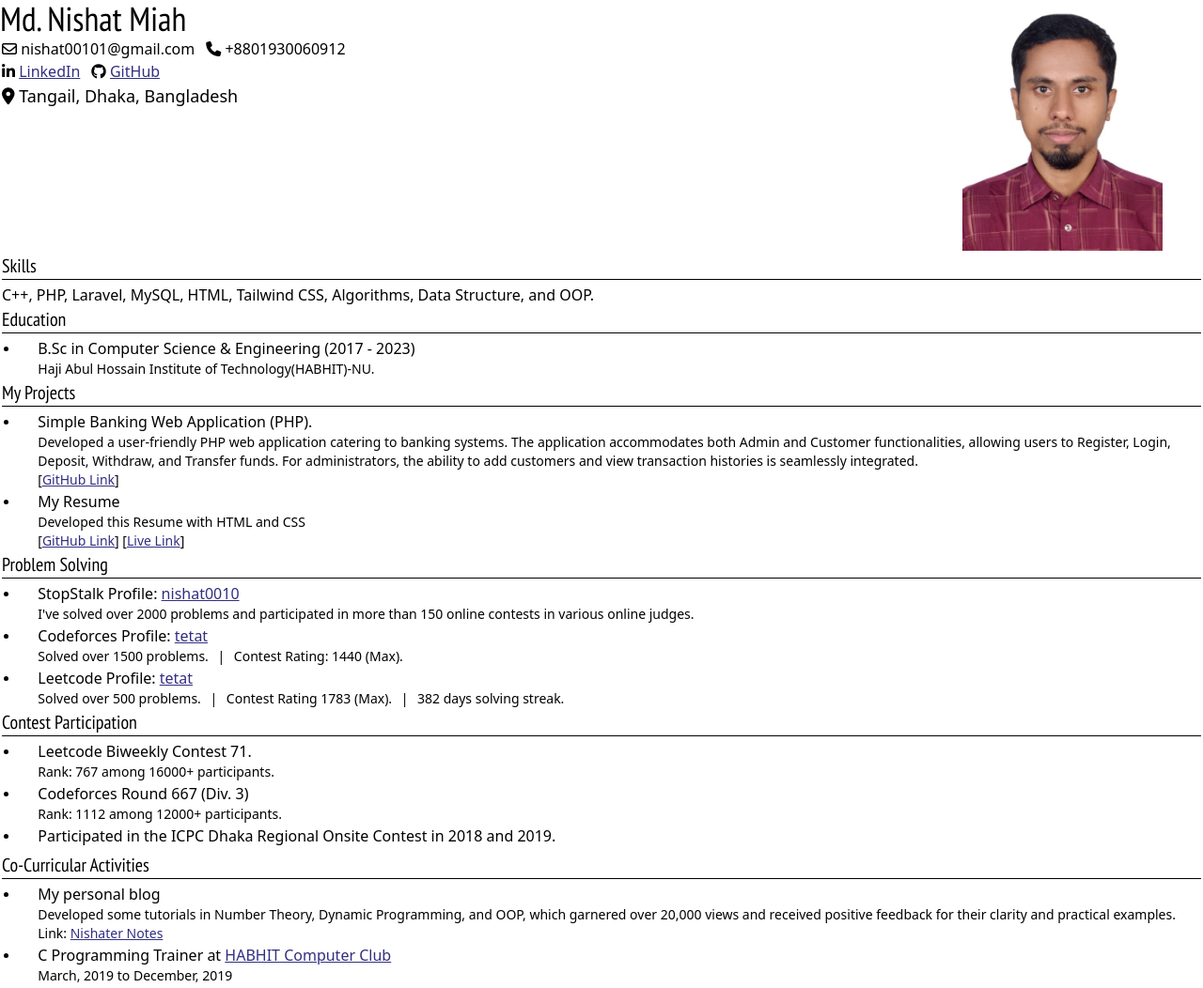
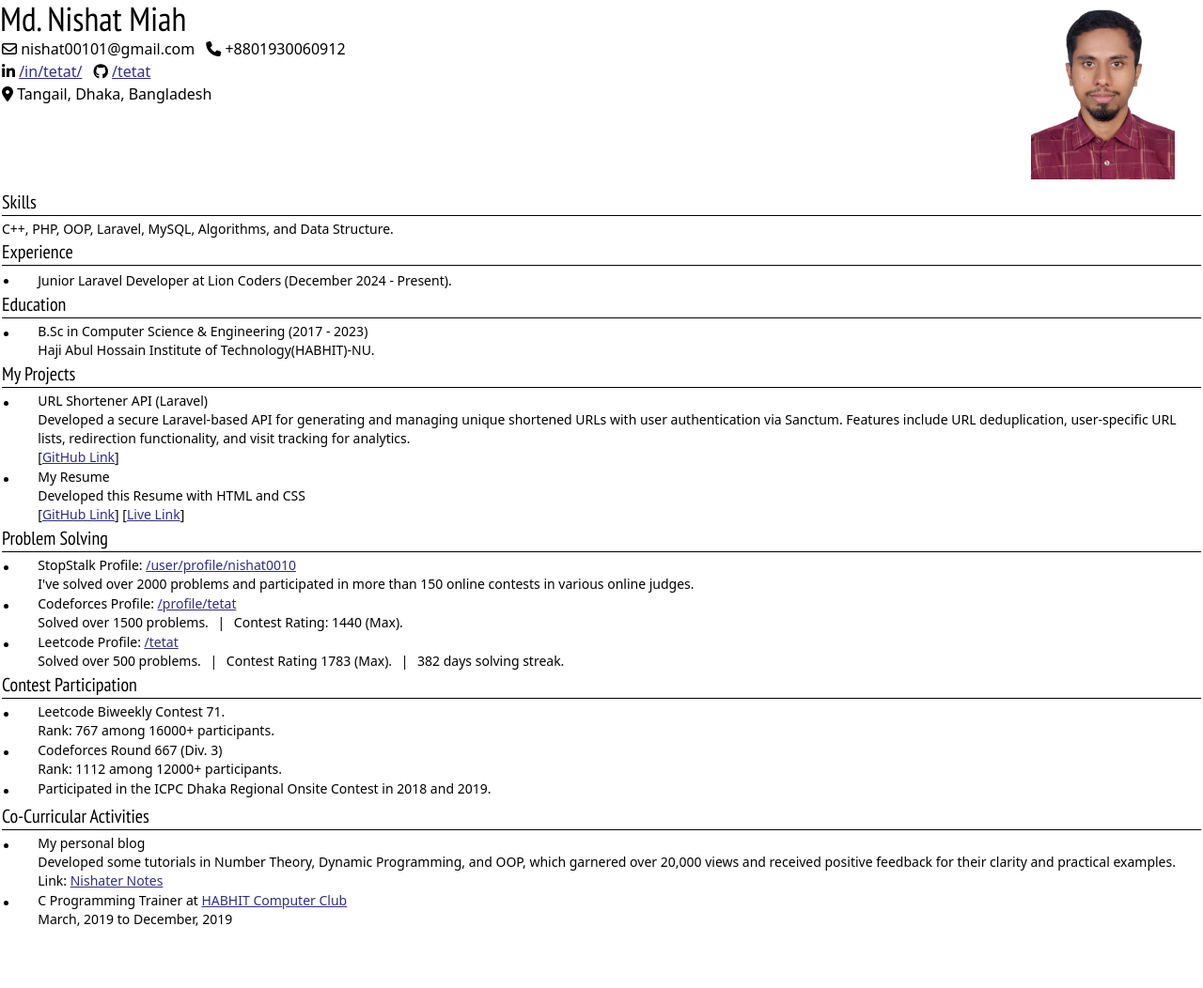
Before and after one commit to tetat/My-Resume, a plain HTML site: page index.html in a window 1280 px wide. Shown: the whole page at 94% size. After the commit the page ends 992 px from the top, so only its background shows below. Drawn offline with nearby package versions, Linux system fonts and the light colour scheme.

Commit message:
Added job experience

```diff
--- a/index.html
+++ b/index.html
@@ -45,19 +45,19 @@
                 href="https://www.linkedin.com/in/tetat/"
                 target="_blank"
               >
-                <u class="text-small text-indigo-900">LinkedIn</u>
+                <u class="text-small text-indigo-900">/in/tetat/</u>
               </a>
             </p>
             <!-- <i class="fa-brands fa-linkedin-in"></i> -->
             <p class="ml-3">
               <i class="fa-brands fa-github"></i>
               <a class="link" href="https://github.com/tetat" target="_blank">
-                <u class="text-small text-indigo-900">GitHub</u>
+                <u class="text-small text-indigo-900">/tetat</u>
               </a>
             </p>
             <!-- <i class="fa-brands fa-github"></i> -->
           </div>
-          <p class="text-lg pl-0.5">
+          <p class="text-md pl-0.5">
             <i class="fa-solid fa-location-dot"></i> Tangail, Dhaka, Bangladesh
           </p>
           <!-- <i class="fa-solid fa-location-dot"></i> -->
@@ -70,15 +70,28 @@
       </div>
     </header>
 
-    <section class="mt-0">
+    <section class="mt-2">
       <div class="p-0.5">
         <section class="mt-0">
           <h4 class="text-xl font-medium">Skills</h4>
           <p class="horizontal-line mb-1"></p>
           <div>
-            <p class="text-base">
-              C++, PHP, Laravel, MySQL, HTML, Tailwind CSS, Algorithms, Data Structure, and OOP.
+            <p class="text-sm">
+              C++, PHP, OOP, Laravel, MySQL, Algorithms, and Data Structure.
             </p>
+          </div>
+        </section>
+
+        <section class="mt-0">
+          <h4 class="text-xl font-medium">Experience</h4>
+          <p class="horizontal-line mb-1"></p>
+          <div class="bold-block pb-px">
+            <p class="bold-point ml-0.5 mt-2.5"></p>
+            <div class="mt-0.5">
+              <p class="text-sm font-medium">
+                Junior Laravel Developer at Lion Coders (December 2024 - Present).
+              </p>
+            </div>
           </div>
         </section>
 
@@ -88,7 +101,7 @@
           <div class="bold-block pb-px">
             <p class="bold-point ml-0.5 mt-2.5"></p>
             <div>
-              <p class="text-base font-medium">
+              <p class="text-sm font-medium">
                 B.Sc in Computer Science & Engineering (2017 - 2023)
               </p>
               <p class="text-sm">
@@ -119,6 +132,26 @@
             <div class="bold-block pb-px">
               <p class="bold-point ml-0.5 mt-2.5"></p>
               <div>
+                <p class="text-sm font-medium">
+                  URL Shortener API (Laravel)
+                </p>
+
+                <p class="text-sm">
+                  Developed a secure Laravel-based API for generating and managing unique shortened URLs with user authentication via Sanctum. Features include URL deduplication, user-specific URL lists, redirection functionality, and visit tracking for analytics.
+                </p>
+
+                <p class="text-sm font-medium">
+                  [<a
+                    href="https://github.com/tetat/url-shortener-api"
+                    target="_blank"
+                    ><u class="font-medium text-indigo-900">GitHub Link</u></a
+                  >]
+                </p>
+              </div>
+            </div>
+            <!-- <div class="bold-block pb-px">
+              <p class="bold-point ml-0.5 mt-2.5"></p>
+              <div>
                 <p class="text-base font-medium">
                   Simple Banking Web Application (PHP).
                 </p>
@@ -138,18 +171,13 @@
                     target="_blank"
                     ><u class="font-medium text-indigo-900">GitHub Link</u></a
                   >]
-                  <!-- [<a
-                    href="https://opvoap-server.onrender.com/"
-                    target="_blank"
-                    ><u class="font-medium text-indigo-900">Live Link</u></a
-                  >] -->
                 </p>
               </div>
-            </div>
+            </div> -->
             <div class="bold-block pb-px">
               <p class="bold-point ml-0.5 mt-2.5"></p>
               <div>
-                <p class="text-base font-medium">My Resume</p>
+                <p class="text-sm font-medium">My Resume</p>
 
                 <p class="text-sm">Developed this Resume with HTML and CSS</p>
 
@@ -174,12 +202,12 @@
             <div class="bold-block pb-px">
               <p class="bold-point ml-0.5 mt-2.5"></p>
               <div>
-                <p class="text-base font-medium">
+                <p class="text-sm font-medium">
                   StopStalk Profile:
                   <a
                     href="https://www.stopstalk.com/user/profile/nishat0010"
                     target="_blank"
-                    ><u class="font-medium text-indigo-900">nishat0010</u></a
+                    ><u class="font-medium text-indigo-900">/user/profile/nishat0010</u></a
                   >
                 </p>
                 <p class="text-sm">
@@ -194,10 +222,10 @@
             <div class="bold-block pb-px">
               <p class="bold-point ml-0.5 mt-2.5"></p>
               <div>
-                <p class="text-base font-medium">
+                <p class="text-sm font-medium">
                   Codeforces Profile:
                   <a href="https://codeforces.com/profile/tetat" target="_blank"
-                    ><u class="font-medium text-indigo-900">tetat</u></a
+                    ><u class="font-medium text-indigo-900">/profile/tetat</u></a
                   >
                 </p>
                 <p class="text-sm">
@@ -211,10 +239,10 @@
             <div class="bold-block pb-px">
               <p class="bold-point ml-0.5 mt-2.5"></p>
               <div>
-                <p class="text-base font-medium">
+                <p class="text-sm font-medium">
                   Leetcode Profile:
                   <a href="https://leetcode.com/tetat/" target="_blank"
-                    ><u class="font-medium text-indigo-900">tetat</u></a
+                    ><u class="font-medium text-indigo-900">/tetat</u></a
                   >
                 </p>
                 <p class="text-sm">
@@ -264,7 +292,7 @@
           <div class="bold-block pb-px">
             <p class="bold-point ml-0.5 mt-2.5"></p>
             <div>
-              <p class="text-base font-medium">Leetcode Biweekly Contest 71.</p>
+              <p class="text-sm font-medium">Leetcode Biweekly Contest 71.</p>
               <p class="text-sm">Rank: 767 among 16000+ participants.</p>
             </div>
           </div>
@@ -278,14 +306,14 @@
           <div class="bold-block pb-px">
             <p class="bold-point ml-0.5 mt-2.5"></p>
             <div>
-              <p class="text-base font-medium">Codeforces Round 667 (Div. 3)</p>
+              <p class="text-sm font-medium">Codeforces Round 667 (Div. 3)</p>
               <p class="text-sm">Rank: 1112 among 12000+ participants.</p>
             </div>
           </div>
           <div class="bold-block pb-px">
             <p class="bold-point ml-0.5 mt-2.5"></p>
             <div>
-              <p class="text-base font-medium">
+              <p class="text-sm font-medium">
                 Participated in the ICPC Dhaka Regional Onsite Contest in 2018
                 and 2019.
               </p>
@@ -352,7 +380,7 @@
           <div class="bold-block pb-px">
             <p class="bold-point ml-0.5 mt-2.5"></p>
             <div>
-              <p class="text-base font-medium">My personal blog</p>
+              <p class="text-sm font-medium">My personal blog</p>
               <p style="text-align: justify" class="text-sm">
                 Developed some tutorials in Number Theory, Dynamic Programming,
                 and OOP, which garnered over 20,000 views and received positive
@@ -369,7 +397,7 @@
           <div class="bold-block pb-px">
             <p class="bold-point ml-0.5 mt-2.5"></p>
             <div>
-              <p class="text-base font-medium">
+              <p class="text-sm font-medium">
                 C Programming Trainer at
                 <a
                   href="https://www.facebook.com/HabhitComputerClub"
--- a/style.css
+++ b/style.css
@@ -7,7 +7,7 @@ body {
 
 .header {
   display: grid;
-  grid-template-columns: 4fr 1fr;
+  grid-template-columns: 6fr 1fr;
 }
 
 h1,
```
